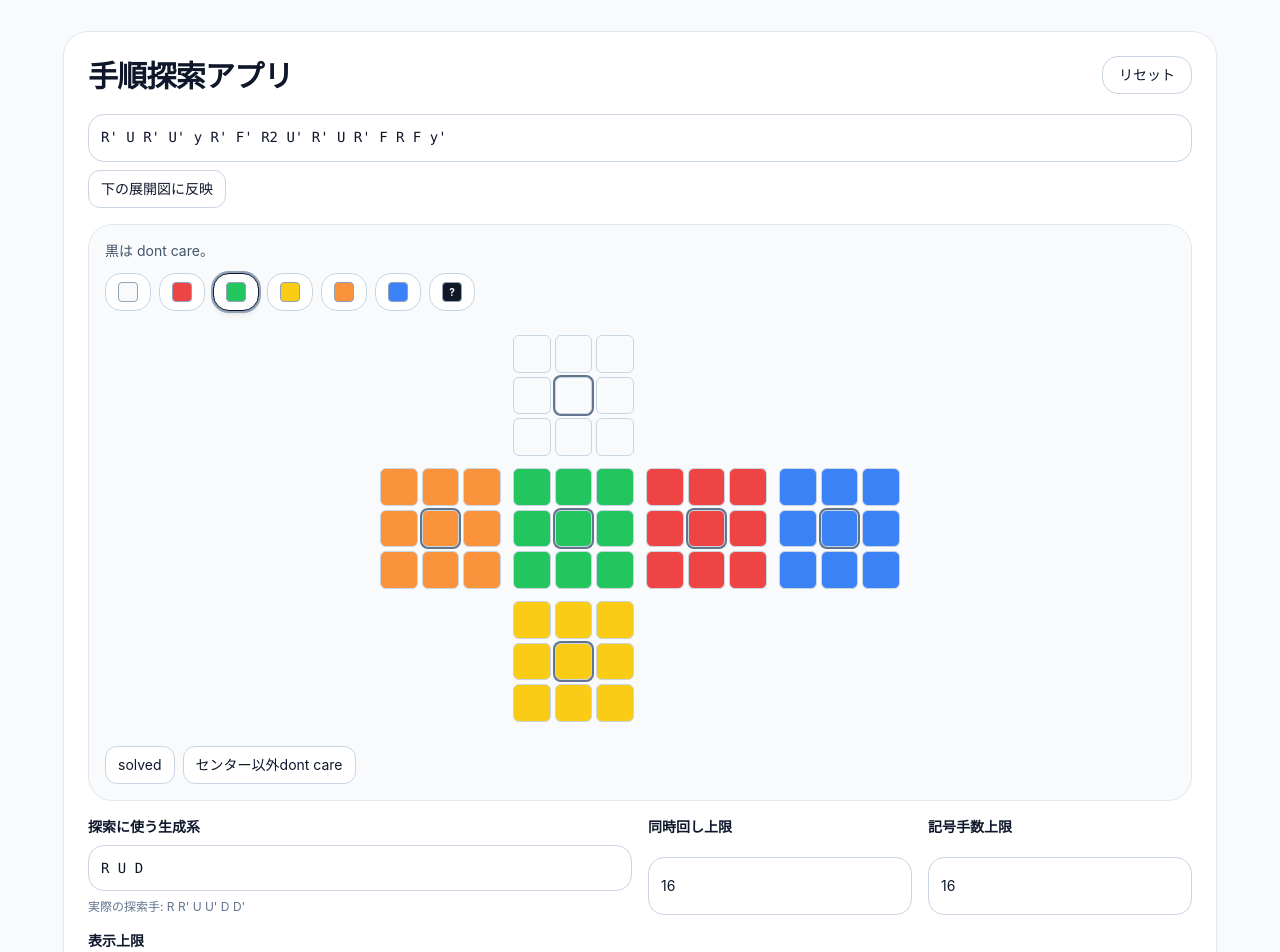
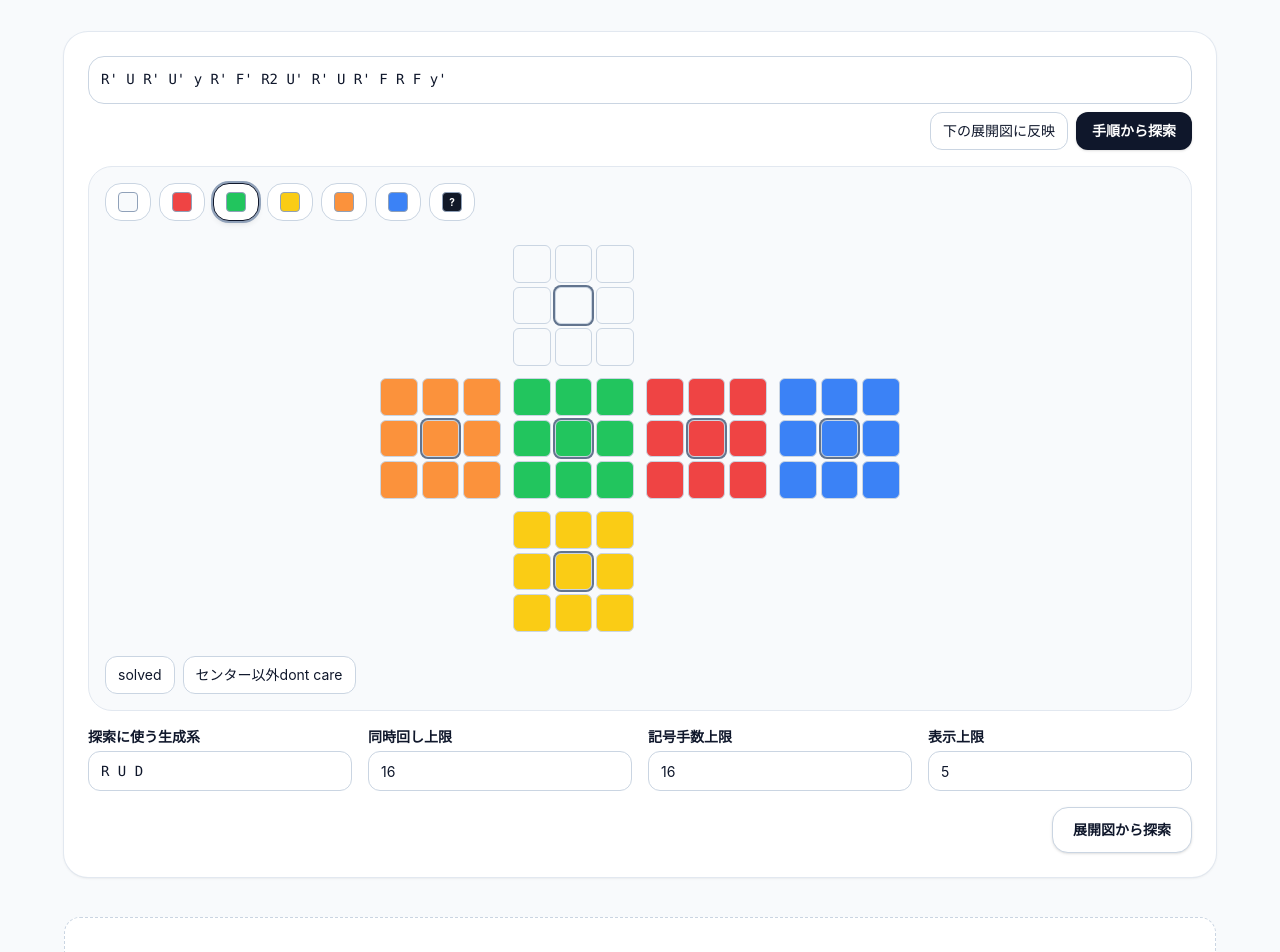
Before and after one commit to hashi-nekomimi/cube-search-app, a React (Vite) app: page / in a window 1280 px wide. Shown: the top 952 px of the page. Built offline with nearby package versions, Linux system fonts and the light colour scheme.

Commit message:
Update App.jsx

```diff
--- a/src/App.jsx
+++ b/src/App.jsx
@@ -155,6 +155,51 @@ const BASE = {
   b: makePerm("z", [-1, 0], 1),
 };
 
+function orientationPerms() {
+  const turnPerms = [
+    BASE.x,
+    permPower(BASE.x, 3),
+    BASE.y,
+    permPower(BASE.y, 3),
+    BASE.z,
+    permPower(BASE.z, 3),
+  ];
+
+  const identity = Array.from({ length: 54 }, (_, i) => i);
+  const seen = new Map();
+  const queue = [identity];
+  seen.set(identity.join(","), identity);
+
+  while (queue.length) {
+    const current = queue.shift();
+
+    for (const turn of turnPerms) {
+      const next = composePerm(current, turn);
+      const key = next.join(",");
+
+      if (!seen.has(key)) {
+        seen.set(key, next);
+        queue.push(next);
+      }
+    }
+  }
+
+  return [...seen.values()];
+}
+
+const ORIENTATION_PERMS = orientationPerms();
+
+function orientationStates(state) {
+  return ORIENTATION_PERMS.map((perm) => applyPerm(state, perm));
+}
+
+const SOLVED_ORIENTATIONS = orientationStates(SOLVED);
+const SOLVED_ORIENTATION_KEYS = new Set(SOLVED_ORIENTATIONS.map(stateKey));
+
+function isSolvedUpToRotation(state) {
+  return SOLVED_ORIENTATION_KEYS.has(stateKey(state));
+}
+
 // =========================
 // 手順パース
 // =========================
@@ -254,8 +299,29 @@ function algToString(moves) {
   return moves.join(" ");
 }
 
-function isUD(move) {
-  return move[0] === "U" || move[0] === "D";
+const PARALLEL_GROUP = {
+  U: "UD",
+  D: "UD",
+  R: "RL",
+  L: "RL",
+  F: "FB",
+  B: "FB",
+};
+
+const PARALLEL_GROUP_FACES = {
+  UD: ["U", "D"],
+  RL: ["R", "L"],
+  FB: ["F", "B"],
+};
+
+function parallelGroup(move) {
+  return PARALLEL_GROUP[move[0]] || null;
+}
+
+function isParallelPair(a, b) {
+  const ga = parallelGroup(a);
+  const gb = parallelGroup(b);
+  return ga !== null && ga === gb && a[0] !== b[0];
 }
 
 function moveToFacePower(move) {
@@ -293,31 +359,34 @@ function simplifySameFace(moves) {
   return result;
 }
 
-function compressUDRuns(moves) {
+function compressParallelRuns(moves) {
   const result = [];
   let i = 0;
 
   while (i < moves.length) {
-    if (!isUD(moves[i])) {
+    const group = parallelGroup(moves[i]);
+
+    if (!group) {
       result.push(moves[i]);
       i++;
       continue;
     }
 
-    let uPower = 0;
-    let dPower = 0;
+    const powers = {};
+    for (const face of PARALLEL_GROUP_FACES[group]) {
+      powers[face] = 0;
+    }
 
-    while (i < moves.length && isUD(moves[i])) {
+    while (i < moves.length && parallelGroup(moves[i]) === group) {
       const [face, power] = moveToFacePower(moves[i]);
-      if (face === "U") uPower += power;
-      else dPower += power;
+      powers[face] += power;
       i++;
     }
 
-    const u = facePowerToMove("U", uPower);
-    const d = facePowerToMove("D", dPower);
-    if (u) result.push(u);
-    if (d) result.push(d);
+    for (const face of PARALLEL_GROUP_FACES[group]) {
+      const move = facePowerToMove(face, powers[face]);
+      if (move) result.push(move);
+    }
   }
 
   return result;
@@ -329,7 +398,7 @@ function cleanMoves(moves) {
   for (;;) {
     const old = current.join(" ");
     current = simplifySameFace(current);
-    current = compressUDRuns(current);
+    current = compressParallelRuns(current);
     current = simplifySameFace(current);
     if (old === current.join(" ")) return current;
   }
@@ -349,7 +418,7 @@ function effectiveMoveCount(moves) {
   let i = 0;
 
   while (i < moves.length) {
-    if (i + 1 < moves.length && isUD(moves[i]) && isUD(moves[i + 1]) && moves[i][0] !== moves[i + 1][0]) {
+    if (i + 1 < moves.length && isParallelPair(moves[i], moves[i + 1])) {
       count++;
       i += 2;
     } else {
@@ -372,7 +441,7 @@ function effectiveDelta(path, move) {
   if (!path.length) return 1;
   const last = path[path.length - 1];
   if (last[0] === move[0] && last === move) return 0;
-  if (isUD(last) && isUD(move)) return 0;
+  if (isParallelPair(last, move)) return 0;
   return 1;
 }
 
@@ -382,7 +451,7 @@ function formatWithSimulUD(moves) {
   let i = 0;
 
   while (i < moves.length) {
-    if (i + 1 < moves.length && isUD(moves[i]) && isUD(moves[i + 1]) && moves[i][0] !== moves[i + 1][0]) {
+    if (i + 1 < moves.length && isParallelPair(moves[i], moves[i + 1])) {
       parts.push(`[${moves[i]}+${moves[i + 1]}]`);
       i += 2;
     } else {
@@ -478,6 +547,15 @@ function matchesPattern(state, patternArr) {
   return true;
 }
 
+function matchesPatternUpToRotation(state, patternArr) {
+  for (const perm of ORIENTATION_PERMS) {
+    if (matchesPattern(applyPerm(state, perm), patternArr)) {
+      return true;
+    }
+  }
+  return false;
+}
+
 // =========================
 // 探索
 // =========================
@@ -545,7 +623,10 @@ function expandOneSide({ front, seenSelf, seenOther, movePerms, moves, sideEffec
 }
 
 function bidirectionalBfsCollect({ start, goal = SOLVED, moves, maxEffectiveDepth = 16, maxSymbolDepth = 16 }) {
-  if (stateKey(start) === stateKey(goal)) return [[]];
+  const goalStates = goal === SOLVED ? SOLVED_ORIENTATIONS : orientationStates(goal);
+  const goalKeys = new Set(goalStates.map(stateKey));
+
+  if (goalKeys.has(stateKey(start))) return [[]];
 
   const sideEffectiveLimitA = Math.ceil(maxEffectiveDepth / 2);
   const sideEffectiveLimitB = Math.floor(maxEffectiveDepth / 2);
@@ -554,10 +635,13 @@ function bidirectionalBfsCollect({ start, goal = SOLVED, moves, maxEffectiveDept
 
   const movePerms = buildMovePerms(moves);
   const startKey = stateKey(start);
-  const goalKey = stateKey(goal);
 
   let frontA = new Map([[startKey, { state: start, path: [], effCost: 0, symCost: 0 }]]);
-  let frontB = new Map([[goalKey, { state: goal, path: [], effCost: 0, symCost: 0 }]]);
+  let frontB = new Map();
+
+  for (const goalState of goalStates) {
+    frontB.set(stateKey(goalState), { state: goalState, path: [], effCost: 0, symCost: 0 });
+  }
 
   const seenA = new Map(frontA);
   const seenB = new Map(frontB);
@@ -685,7 +769,10 @@ async function expandOneSideAsync({ front, seenSelf, seenOther, movePerms, moves
 }
 
 async function bidirectionalBfsCollectAsync({ start, goal = SOLVED, moves, maxEffectiveDepth = 16, maxSymbolDepth = 16, shouldStop, onSolution }) {
-  if (stateKey(start) === stateKey(goal)) {
+  const goalStates = goal === SOLVED ? SOLVED_ORIENTATIONS : orientationStates(goal);
+  const goalKeys = new Set(goalStates.map(stateKey));
+
+  if (goalKeys.has(stateKey(start))) {
     onSolution([]);
     return;
   }
@@ -697,10 +784,13 @@ async function bidirectionalBfsCollectAsync({ start, goal = SOLVED, moves, maxEf
 
   const movePerms = buildMovePerms(moves);
   const startKey = stateKey(start);
-  const goalKey = stateKey(goal);
 
   let frontA = new Map([[startKey, { state: start, path: [], effCost: 0, symCost: 0 }]]);
-  let frontB = new Map([[goalKey, { state: goal, path: [], effCost: 0, symCost: 0 }]]);
+  let frontB = new Map();
+
+  for (const goalState of goalStates) {
+    frontB.set(stateKey(goalState), { state: goalState, path: [], effCost: 0, symCost: 0 });
+  }
 
   const seenA = new Map(frontA);
   const seenB = new Map(frontB);
@@ -750,7 +840,7 @@ async function bfsPatternCollectAsync({ pattern, moves, maxEffectiveDepth = 16,
   const movePerms = buildMovePerms(moves);
   const start = SOLVED;
 
-  if (matchesPattern(start, patternArr)) {
+  if (matchesPatternUpToRotation(start, patternArr)) {
     onSolution([]);
     return;
   }
@@ -785,7 +875,7 @@ async function bfsPatternCollectAsync({ pattern, moves, maxEffectiveDepth = 16,
         seen.set(key, record);
         newFront.set(key, record);
 
-        if (matchesPattern(newState, patternArr)) {
+        if (matchesPatternUpToRotation(newState, patternArr)) {
           const solution = cleanMoves(newPath);
           const solutionKey = algToString(solution);
           if (!solutionSet.has(solutionKey)) {
@@ -1040,15 +1130,6 @@ export default function App() {
     <div className="min-h-screen bg-slate-50 p-4 text-slate-900 md:p-8">
       <div className="mx-auto max-w-6xl">
         <div className="mb-6 rounded-3xl bg-white p-6 shadow-sm ring-1 ring-slate-200">
-          <div className="mb-5 flex flex-col gap-3 md:flex-row md:items-end md:justify-between">
-            <div>
-              <h1 className="text-2xl font-bold tracking-tight md:text-3xl">手順探索アプリ</h1>
-            </div>
-            <div className="flex flex-wrap gap-2">
-              <button onClick={resetAll} className="rounded-2xl border border-slate-300 px-4 py-2 text-sm font-medium transition hover:bg-slate-50 active:scale-95 active:bg-slate-100">リセット</button>
-            </div>
-          </div>
-
           <div className="grid gap-4">
             <div className="grid gap-4">
               <label className="grid gap-2">
@@ -1058,11 +1139,13 @@ export default function App() {
                   placeholder="スクランブルを入力..."
                   className="h-12 resize-none rounded-2xl border border-slate-300 bg-white px-3 py-3 font-mono text-sm leading-5 outline-none placeholder:text-slate-400 focus:ring-2 focus:ring-slate-400"
                 />
-                <div><button onClick={loadAlgToPattern} className="rounded-xl border border-slate-300 px-3 py-2 text-sm hover:bg-slate-50">下の展開図に反映</button></div>
+                <div className="flex flex-wrap justify-end gap-2">
+                  <button onClick={loadAlgToPattern} className="rounded-xl border border-slate-300 px-3 py-2 text-sm transition hover:bg-slate-50 active:scale-95">下の展開図に反映</button>
+                  <button onClick={() => runSearch("alg")} disabled={isSearching} className={`rounded-xl px-4 py-2 text-sm font-semibold text-white shadow-sm transition active:scale-95 ${isSearching ? "cursor-not-allowed bg-slate-500" : "bg-slate-900 hover:-translate-y-0.5 hover:bg-slate-800 hover:shadow-md"}`}>{isSearching ? "探索中…" : "手順から探索"}</button>
+                </div>
               </label>
 
               <div className="overflow-hidden rounded-3xl border border-slate-200 bg-slate-50 p-3 sm:p-4">
-                <div className="mb-3 text-sm text-slate-600">黒は dont care。</div>
                 <div className="mb-4 flex flex-wrap gap-2">
                   {[...FACE_ORDER, DONT_CARE].map((face) => (
                     <button key={face} onClick={() => setSelectedColor(face)} className={`flex items-center gap-2 rounded-2xl border px-3 py-2 text-sm font-semibold transition active:scale-95 ${selectedColor === face ? "border-slate-900 bg-white shadow-md ring-2 ring-slate-400" : "border-slate-300 bg-white hover:bg-slate-50"}`}>
@@ -1082,22 +1165,29 @@ export default function App() {
               </div>
             </div>
 
-            <div className="grid gap-4 md:grid-cols-4">
-              <label className="grid gap-2 md:col-span-2">
+            <div className="grid items-start gap-4 sm:grid-cols-2 lg:grid-cols-4">
+              <label className="grid gap-1">
                 <span className="text-sm font-semibold">探索に使う生成系</span>
-                <input value={searchMovesText} onChange={(e) => setSearchMovesText(e.target.value)} className="rounded-2xl border border-slate-300 bg-white p-3 font-mono text-sm outline-none focus:ring-2 focus:ring-slate-400" placeholder="例: R U D / R U f / R U S / R U x" />
-                <span className="text-xs text-slate-500">実際の探索手: {searchMovesPreview || "未解釈"}</span>
+                <input value={searchMovesText} onChange={(e) => setSearchMovesText(e.target.value)} className="h-10 rounded-xl border border-slate-300 bg-white px-3 py-2 font-mono text-sm leading-5 outline-none focus:ring-2 focus:ring-slate-400" placeholder="例: R U D / R U f / R U S / R U x" />
               </label>
-              <label className="grid gap-2"><span className="text-sm font-semibold">同時回し上限</span><input type="number" value={maxEffectiveDepth} onChange={(e) => setMaxEffectiveDepth(Number(e.target.value))} className="rounded-2xl border border-slate-300 bg-white p-3 text-sm outline-none focus:ring-2 focus:ring-slate-400" /></label>
-              <label className="grid gap-2"><span className="text-sm font-semibold">記号手数上限</span><input type="number" value={maxSymbolDepth} onChange={(e) => setMaxSymbolDepth(Number(e.target.value))} className="rounded-2xl border border-slate-300 bg-white p-3 text-sm outline-none focus:ring-2 focus:ring-slate-400" /></label>
+              <label className="grid gap-1">
+                <span className="text-sm font-semibold">同時回し上限</span>
+                <input type="number" value={maxEffectiveDepth} onChange={(e) => setMaxEffectiveDepth(Number(e.target.value))} className="h-10 rounded-xl border border-slate-300 bg-white px-3 py-2 text-sm leading-5 outline-none focus:ring-2 focus:ring-slate-400" />
+              </label>
+              <label className="grid gap-1">
+                <span className="text-sm font-semibold">記号手数上限</span>
+                <input type="number" value={maxSymbolDepth} onChange={(e) => setMaxSymbolDepth(Number(e.target.value))} className="h-10 rounded-xl border border-slate-300 bg-white px-3 py-2 text-sm leading-5 outline-none focus:ring-2 focus:ring-slate-400" />
+              </label>
+              <label className="grid gap-1">
+                <span className="text-sm font-semibold">表示上限</span>
+                <input type="number" value={limit} onChange={(e) => setLimit(Number(e.target.value))} className="h-10 rounded-xl border border-slate-300 bg-white px-3 py-2 text-sm leading-5 outline-none focus:ring-2 focus:ring-slate-400" />
+              </label>
             </div>
 
-            <div className="flex flex-col gap-3 md:flex-row md:items-end md:justify-between">
-              <label className="grid max-w-40 gap-2"><span className="text-sm font-semibold">表示上限</span><input type="number" value={limit} onChange={(e) => setLimit(Number(e.target.value))} className="rounded-2xl border border-slate-300 bg-white p-3 text-sm outline-none focus:ring-2 focus:ring-slate-400" /></label>
+            <div className="flex flex-col gap-3 md:flex-row md:items-center md:justify-end">
               {isSearching ? (
                 <button onClick={stopSearch} className="rounded-2xl border border-rose-300 bg-rose-50 px-5 py-3 text-sm font-semibold text-rose-700 shadow-sm transition hover:bg-rose-100 active:scale-95">停止する</button>
               ) : null}
-              <button onClick={() => runSearch("alg")} disabled={isSearching} className={`rounded-2xl px-5 py-3 text-sm font-semibold text-white shadow-sm transition active:scale-95 ${isSearching ? "cursor-not-allowed bg-slate-500" : "bg-slate-900 hover:-translate-y-0.5 hover:bg-slate-800 hover:shadow-md"}`}>{isSearching ? "探索中…" : "手順から探索"}</button>
               <button onClick={() => runSearch("pattern")} disabled={isSearching} className="rounded-2xl border border-slate-300 bg-white px-5 py-3 text-sm font-semibold text-slate-900 shadow-sm transition hover:bg-slate-50 active:scale-95 disabled:opacity-60">{isSearching ? "探索中…" : "展開図から探索"}</button>
             </div>
           </div>
```
